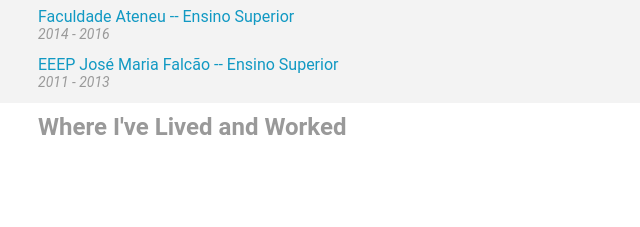
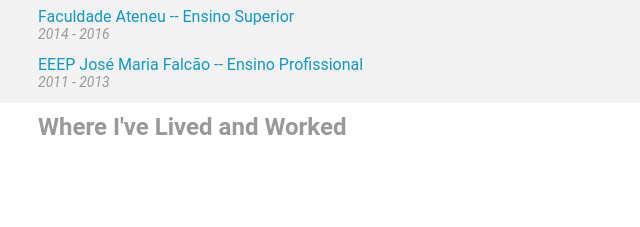
Before and after one commit to samuelsilvadev/create-page-personal, a website: page index.html in a window 1280 px wide. Shown: the part 1059-1286 px from the top of the page, 26-666 px from the left. Drawn offline with Linux system fonts and the light colour scheme; some packages are replaced by stand-ins of ours.

Commit message:
adicionado nova propriedade em objeto

```diff
--- a/index.html
+++ b/index.html
@@ -133,7 +133,7 @@
                 let schoolLocation = HTMLschoolLocation;
                 let schoolMajor = HTMLschoolMajor;
                 schoolName = schoolName.replace(repete, n.name);
-                schoolDegree = schoolDegree.replace(repete, "Ensino Superior")
+                schoolDegree = schoolDegree.replace(repete, n.degree);
                 schoolDates = schoolDates.replace(repete, n.degreedates);
                 schoolLocation =schoolLocation.replace(repete, n.location);
                 educationMe.innerHTML += '<div class="education-entry">'+schoolName + schoolDegree + schoolDates + schoolLocation+'</div><br>'
--- a/js/objectsHelper.js
+++ b/js/objectsHelper.js
@@ -85,6 +85,7 @@
 				location:"Fortaleza - CE",
 				degreedates:"2014 - 2016",
 				site:"http://fate.edu.br/",
+				degree:"Ensino Superior",
 				majors:[]
 			},
 			{
@@ -92,6 +93,7 @@
 				location:"Pacajus - CE",
 				degreedates:"2011 - 2013",
 				site:"http://escolaprofissionalpacajus.blogspot.com.br/",
+				degree:"Ensino Profissional",
 				majors:[]
 			}
 		],
```
